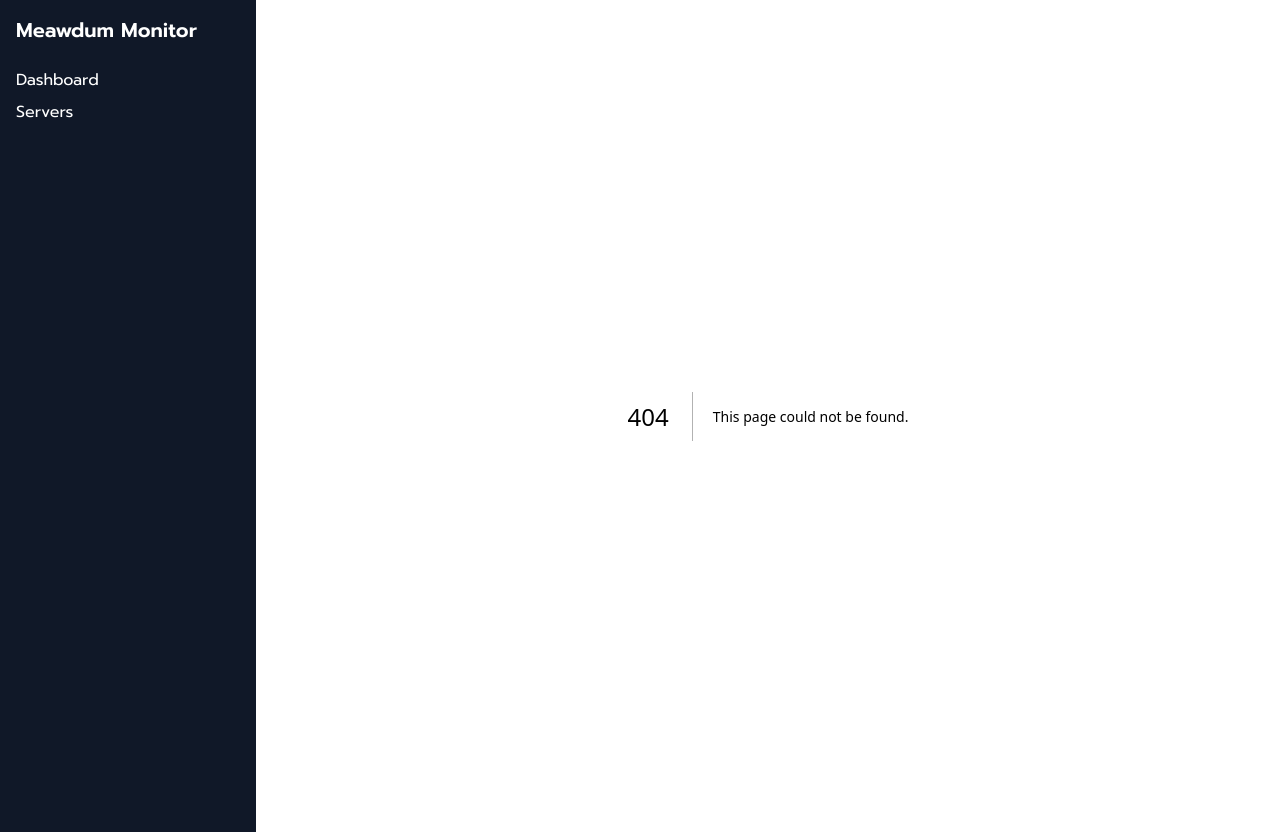
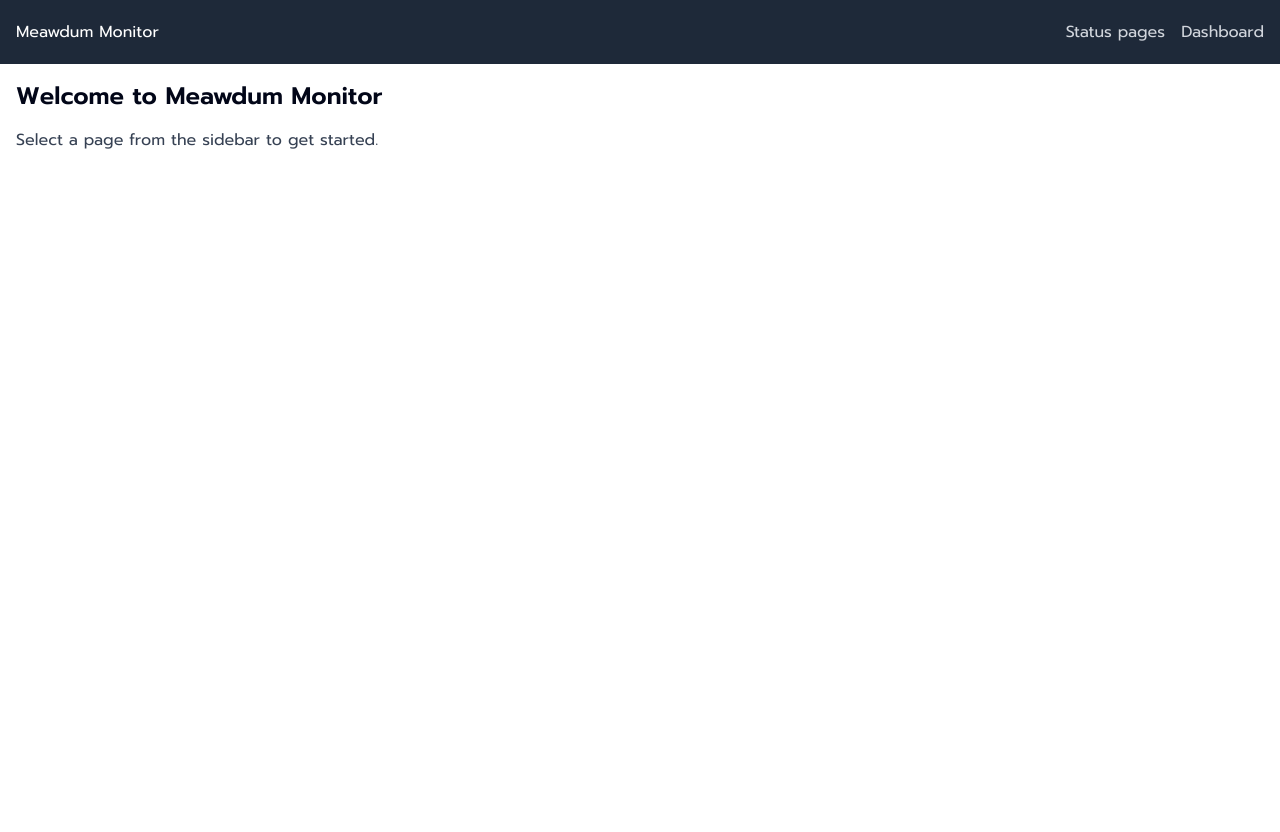
Before and after one commit to 1lDX/Meawdum-monitor, a Next.js app: page /home in a window 1280 px wide. Before the commit this address had no page. After the commit the page ends 800 px from the top, so only its background shows below. Built offline with nearby package versions, Linux system fonts and the light colour scheme.

Commit message:
refactor: replace sidebar layout with top navbar

```diff
--- /dev/null
+++ b/app/home/page.tsx
@@ -0,0 +1,8 @@
+export default function Home() {
+  return (
+    <div className="p-4">
+      <h1 className="text-2xl font-bold mb-4">Welcome to Meawdum Monitor</h1>
+      <p className="text-gray-700">Select a page from the sidebar to get started.</p>
+    </div>
+  )
+}
--- a/app/layout.tsx
+++ b/app/layout.tsx
@@ -1,7 +1,7 @@
 import type { Metadata } from "next";
 import { Geist, Geist_Mono, Prompt } from "next/font/google";
 import "./globals.css";
-import Sidebar from "@/components/layout/Sidebar"
+import Sidebar from "../components/layout/Sidebar";
 
 const prompt = Prompt({
   subsets: ["latin", "thai"],
@@ -22,12 +22,10 @@ export default function RootLayout({
   return (
     <html lang="en">
       <body className={`${prompt.variable} ${prompt.className} antialiased`}>
-        <div className="flex min-h-screen">
-         <Sidebar></Sidebar>
-         <main className="flex-1 p-4">{children}</main>
+        <div>
+          <Sidebar></Sidebar>
         </div>
-
-
+        {children}
       </body>
     </html>
   );
--- a/components/layout/Sidebar.tsx
+++ b/components/layout/Sidebar.tsx
@@ -1,16 +1,18 @@
-export default function Sidebar() {
+import Image from "next/image"
+<Image
+  src="/images/logo.png"
+  alt="Logo"
+  width={120}
+  height={40}
+/>
+export default function Navbar() {
   return (
-    <div className="w-64 bg-gray-900 text-white p-4">
-      <h2 className="text-xl font-bold mb-6">Meawdum Monitor</h2>
-
-      <nav className="space-y-2">
-        <a href="/dashboard" className="block hover:text-gray-300">
-          Dashboard
-        </a>
-        <a href="/servers" className="block hover:text-gray-300">
-          Servers
-        </a>
-      </nav>
+    <div className="bg-gray-800 w-full h-16 flex items-center justify-between px-4">
+        <p className="text-white">Meawdum Monitor</p>
+        <div className="flex items-center space-x-4">
+            <button className="text-gray-300 hover:text-white">Status pages</button>
+            <button className="text-gray-300 hover:text-white">Dashboard</button>
+        </div>
     </div>
   )
 }
```
Also changed, not shown: public/images/logo.png (added).
